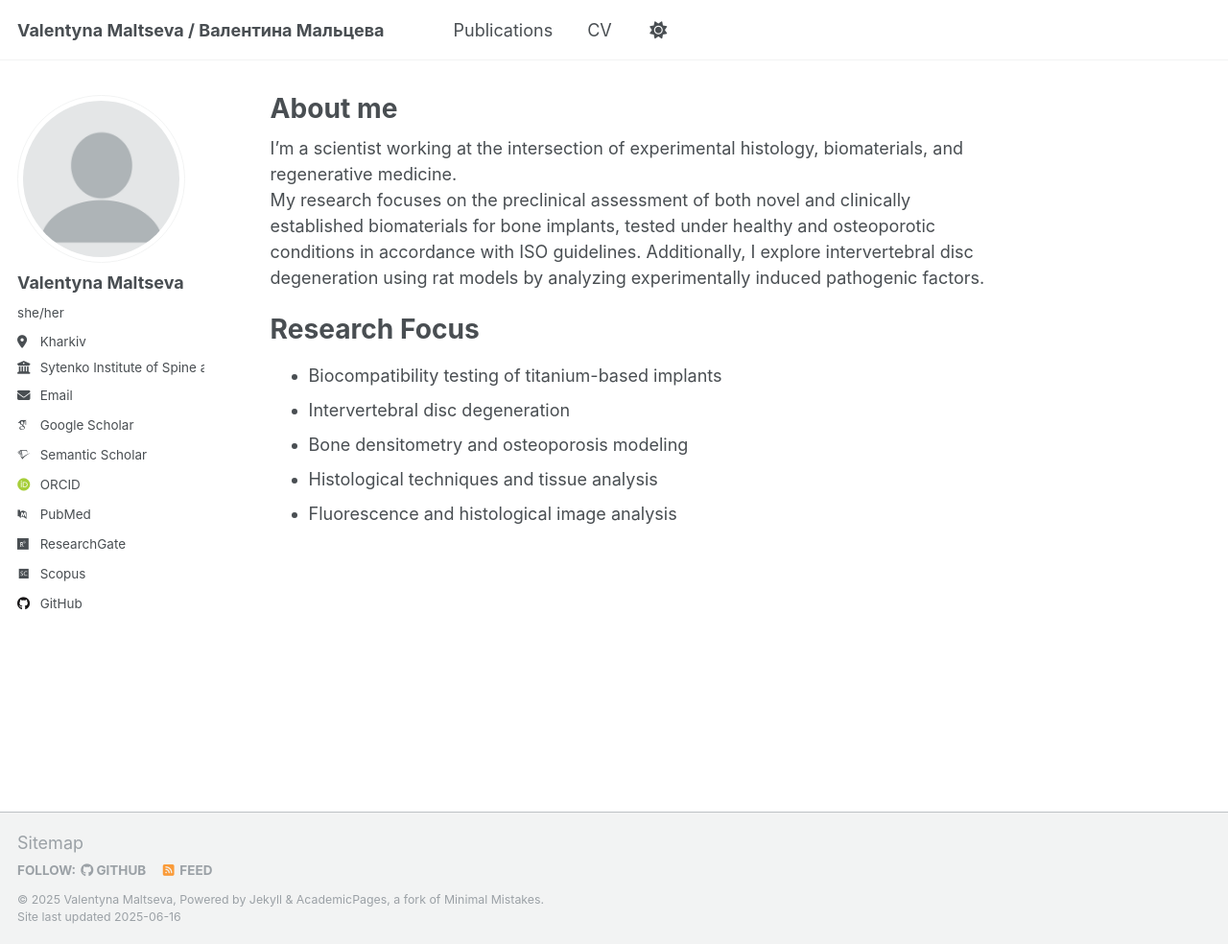
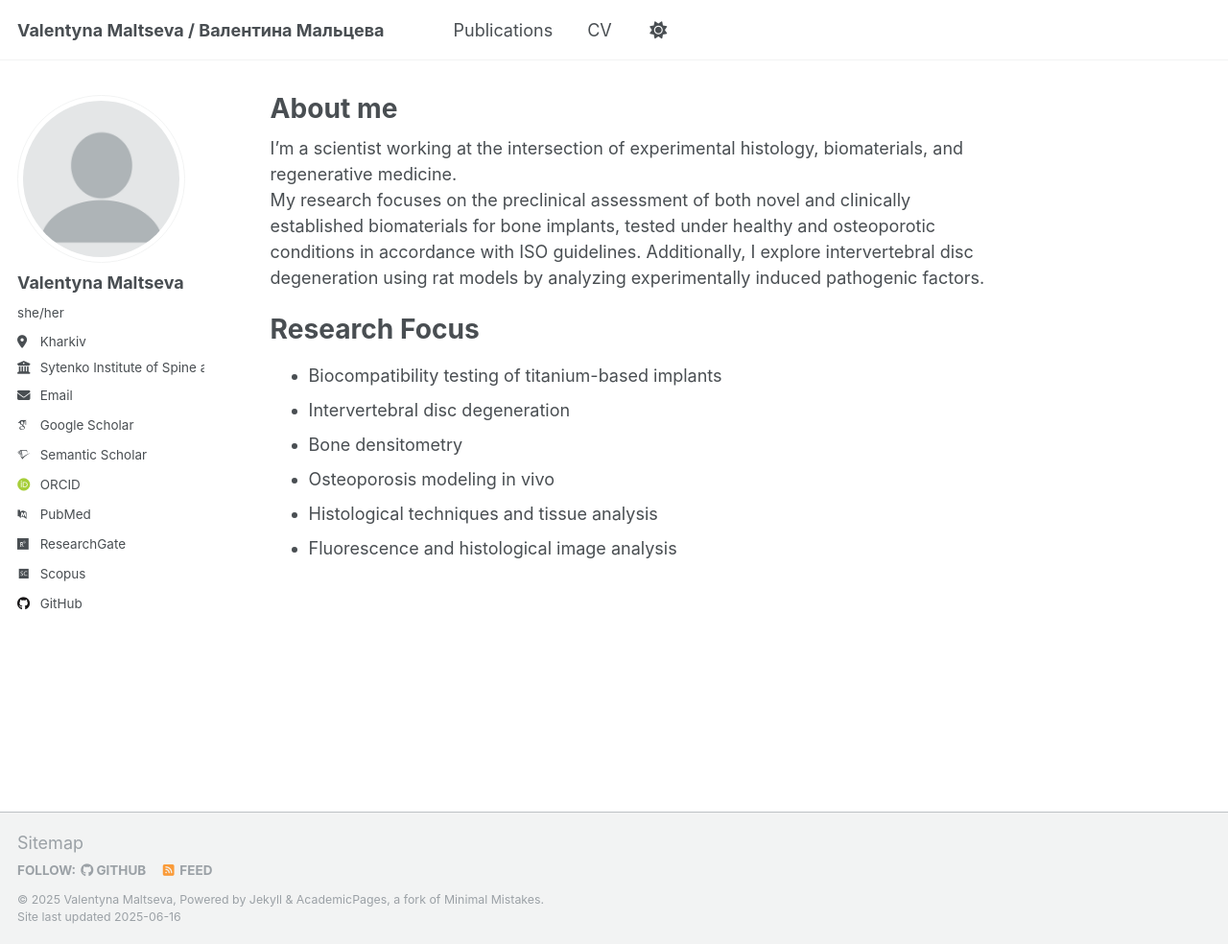
Before and after one commit to valentynamaltseva/valentynamaltseva.github.io, a Jekyll site: the page built from _pages/about.md, in a window 1280 px wide and 984 px high. Shown: the whole window at 96% size. Built offline with Jekyll 4.4.1, drawn with Linux system fonts in a browser that asks for light colours; some web fonts are replaced.

Commit message:
Update about.md

```diff
--- a/_pages/about.md
+++ b/_pages/about.md
@@ -14,6 +14,7 @@ Research Focus
 ======
 * Biocompatibility testing of titanium-based implants
 * Intervertebral disc degeneration
-* Bone densitometry and osteoporosis modeling
+* Bone densitometry
+* Osteoporosis modeling in vivo
 * Histological techniques and tissue analysis
 * Fluorescence and histological image analysis
```
